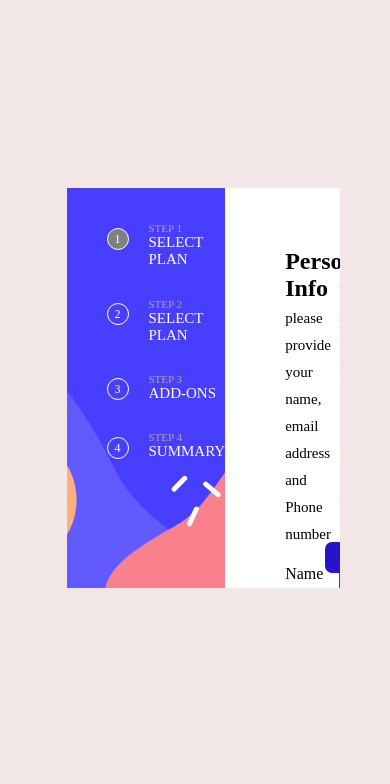
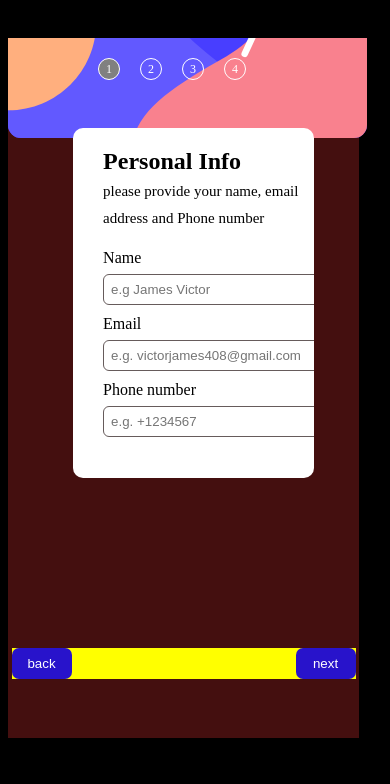
Before and after one commit to JamesVictor-O/frontendMentors-1, a plain HTML site: page challage1.html in a window 390 px wide. Drawn offline with Linux system fonts and the light colour scheme.

Commit message:
updating files

```diff
--- a/challage1.css
+++ b/challage1.css
@@ -1,6 +1,6 @@
 body{
     height: 90vh;
-    width: 100%;
+    width: 90%;
     background-color: rgba(227, 197, 197, 0.42);
     position: relative;
     display: flex;
@@ -60,6 +60,9 @@ body{
 .active{
     background-color: gray;
 }
+.active_plan{
+    background-color: aqua;
+}
 
 /* detailed section */
 .page{
@@ -71,11 +74,19 @@ body{
     background: rgb(201, 195, 195);
 }
 .detalis{
-    width: 60%;
-    margin-left: 60px;
+   padding-left: 30px;
+   width: 100%;
+   display: flex;
+   flex-direction: column;
+}
+.detail_sec2{
+    width: 80%;
+    padding-left: 30px;
     position: relative;
     margin-top: 20px;
+    margin-left: 30px;
     overflow: hidden;
+    height: 330px;
 }
 .info h2 span{
     font-weight: 50;
@@ -98,10 +109,10 @@ body{
     display: flex;
     flex-direction: row;
     justify-content: space-between;
-    width: 85%;
-    margin-left: 40px;
+    width: 40%;
+    margin-left: 80px;
     margin-top: 30px;
-    top: 80%;
+    top: 70%;
 }
 .btn button{
     width: 60px;
@@ -148,7 +159,6 @@ body{
 /* summary */
 .summary{
     height: 200px;
-    background-color: red;
     position: relative;
 }
 .summary-menu{
@@ -187,18 +197,25 @@ body{
 .sub{
     display: flex;
     justify-content: center;
-    margin-top: 20px;
+    margin-top: 10px;
     padding: 10px;
-    width: 60%;
-    margin-left: 40px;
+    width: 70%;
+    margin-bottom: 40px;
 }
-.Inputs{
-    background: black;
+.radio_btn{
     border-radius: 20px;
+    width: 100%;
     margin-left: 20px;
     margin-right: 20px;
+    display: flex;
+    flex-direction: row;
+    justify-content: center;
+    align-items: center;
+    background-color: rgb(213, 200, 200);
+    height: 40px;
+    margin-bottom: 40px;
 }
-.Inputs input{
+.week input{
     background-color: black;
 }
 .plans_options h2 span{
@@ -210,20 +227,20 @@ body{
 .subs{
     border: 1px solid rgb(48, 51, 249);
     margin-bottom: 10px;
+    width: 94%;
 }
 .online{
     display: flex;
     flex-direction: row;
     justify-content: space-between;
     height: 45px;
-    padding: 20px;
+    padding: 17px;
     padding-top: 0;
 }
 .online-dis{
     display: flex;
     flex-direction: row;
     width: 60%;
-
 }
 .online-dis p{
     margin-left: 30px;
@@ -256,3 +273,58 @@ body{
 .ground h3{
     background-color: gray;
 }
+ /* for mobile */
+ @media (max-width: 590px){
+    body{
+        background: black;
+    }
+      .All{
+        background-color: rgb(68, 15, 15);
+        display: flex;
+        width: 100%;
+        flex-direction: column;
+        height: 700px;
+        position: absolute;
+      }
+      .steps{
+        width: 91%;
+        height: 100px;
+        background-size: cover;
+        background-position: bottom;
+        border-radius: 0;
+      }
+      .step-container{
+        display: flex;
+        flex-direction: row;
+        width: 100%;
+        margin-left: 30px;
+        align-items: center;
+        margin-top: 0;
+      }
+      .step-container .Info{
+        display: none;
+      }
+      .step div{
+        margin-left: 20px;
+      }
+      .detail_sec2{
+        background-color: white;
+        width: 60%;
+        height: 350px;
+        position: absolute;
+        left: 10%;
+        top: 10%;
+        border-radius: 10px;
+      }
+      .Buttons{
+        position: absolute;
+        display: flex;
+        flex-direction: row;
+        justify-content: space-between;
+        width: 98%;
+        margin-top: 50px;
+        top: 80%;
+        right: 1%;
+        background-color: yellow;
+    }
+ }
--- a/challage1.html
+++ b/challage1.html
@@ -39,7 +39,7 @@
                     <div>
                         <span class="numb">3</span>
                     </div>
-                    <div class="step1 Info">
+                    <div class="step2 Info">
                         <h4>STEP 3 <br><span>ADD-ONS</span></h4>
                     </div>
                 </div>
@@ -59,8 +59,8 @@
         <!-- section for informations -->
 
         <section class="detalis">
+           <div class="detail_sec2">
                 <!-- personal inf -->
-           <div class="pages">
                 <div class="personal page">
                     <div class="info">
                         <h2>Personal Info <br><span>please provide your name, email address and Phone number</span></h2>
@@ -93,7 +93,7 @@
                     <!-- plans options -->
                     <div class="plans_options">
 
-                    <div class="first show">
+                        <div class="first show active_plan">
                             <div class="img1">
                                 <img src="challagePic/arcade.svg">
                             </div>
@@ -102,7 +102,7 @@
                             </div>
                         </div>
 
-                    <div class="second show">
+                        <div class="second show active_plan">
                             <div class="img2">
                                 <img src="challagePic/advanced.svg">
                             </div>
@@ -111,7 +111,7 @@
                             </div>
                         </div>
 
-                    <div class="third show">
+                        <div class="third show active_plan">
                             <div class="img3">
                                 <img src="challagePic/pro.svg">
                             </div>
@@ -121,12 +121,16 @@
                         </div>
                     </div>
                     <div class="sub">
-                    <label for="">weekly</label>
-                    <div class="Inputs">
-                        <input type="radio">
+                        <div class="radio_btn">
+                            <div class="week">
+                                <label for="weekly">monthly</label>
                                 <input type="radio">
                             </div>
-                    <label for="he">monthly</label>
+                           <div class="month">
+                                <input type="radio">
+                                <label for="weekly">weekly</label>
+                           </div>
+                        </div>
                     </div>
                 </div>
 
@@ -199,7 +203,6 @@
                     </div>
                 </div>
            </div>
-
            <!-- button section -->
                 <div class="Buttons">
                     <div class="back btn">
@@ -209,6 +212,7 @@
                     <button>next</button>
                     </div>
                 </div>
+
         </section>
     </div>
     <script src="challage1.js"></script>
--- a/challage1.js
+++ b/challage1.js
@@ -5,9 +5,24 @@ let email=document.querySelector(".email");
 let phoneNumber=document.querySelector(".phoneNumber");
 
 
+
 let plans=document.querySelectorAll(".show")
+
+
 let indexNum=[1];
+ function selectPlan(){
+   let plans=document.querySelectorAll(".show");
+   plans.forEach((plan)=>{
+       plan.classList.remove("active_plan");
+       plan.addEventListener("click",(e)=>{
+        let clicked_plan=e.target;
+        clicked_plan.classList.add("active_plan")
+        console.log(clicked_plan)
+       })
+   })
+ }
 
+ selectPlan()
 // giving the number section some functionalities
 
 function numFuctionality(){
```
Lines whose indentation alone changed are shown as unchanged.
